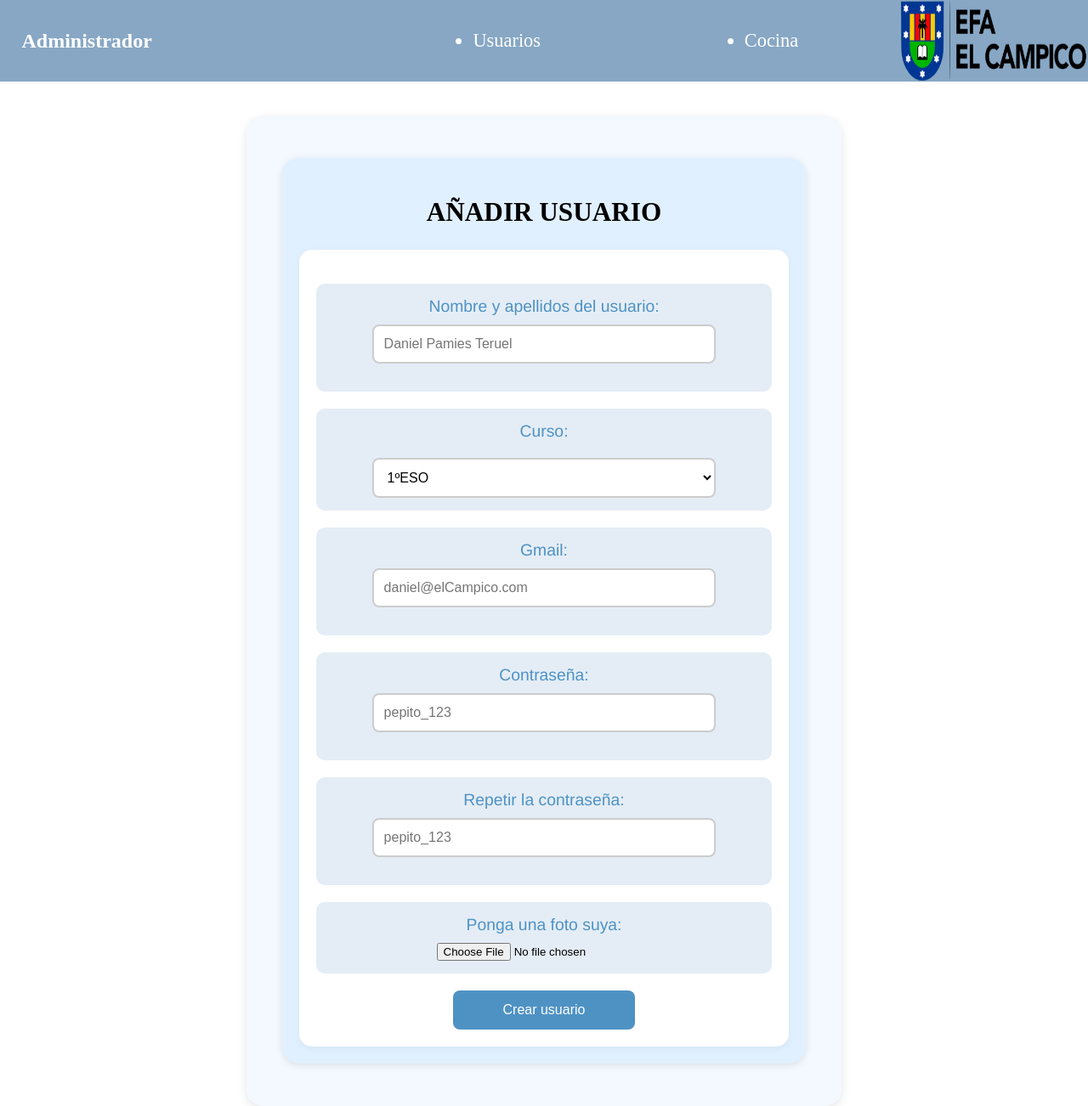
After one commit to luciaver/TRABAJOBOC, a PHP site: page /admin_usuarios_anadir.html in a window 1280 px wide. The commit adds this page. Shown: the whole page at 85% size. Run offline with PHP 8.4, Linux system fonts and the light colour scheme; some web fonts are replaced.

Commit message:
Se ha eliminado en modificar_crear usuario el apartado de crear y se ha trasladado a admin_usuario_anadir

```diff
--- a/admin_usuarios.html
+++ b/admin_usuarios.html
@@ -35,7 +35,7 @@
             </div>
 
             <div class="div_enlaces">
-                <a href="admin_usuarios_anadir_modificar.html" id="anadir">Añadir</a>
+                <a href="admin_usuarios_anadir.html" id="anadir">Añadir</a>
             </div>
         </div>
 
--- /dev/null
+++ b/admin_usuarios_anadir.html
@@ -0,0 +1,92 @@
+<!DOCTYPE html>
+<html lang="en">
+<head>
+    <meta charset="UTF-8">
+    <meta name="viewport" content="width=device-width, initial-scale=1.0">
+    <title>añadir usuario</title>
+    <link rel="stylesheet" href="user_admin.css">
+</head>
+<body>
+    <header>
+        <div id="div_user">
+            <h2 id="nombre_user">Administrador</h2>
+         </div>
+
+         <nav>
+            <ul>
+                <li><a href="admin_usuarios.html">Usuarios</a></li>
+                <li><a href="admin_cocina.html">Cocina</a></li>
+            </ul>
+        </nav>
+
+        <div id="div_logo">
+            <img src="img/login-logo.png" id="img_logo">
+        </div>
+    </header>
+
+    <section id="section_crearModificarUser">
+
+        <article class="article_crearModificarUser">
+
+            <div id="div_titulo">
+                <h2>AÑADIR USUARIO</h2>
+            </div>
+
+            <div class="div_formulario">
+                <form action="" method="post" enctype="multipart/form-data">
+                    <div class="formulario_div">
+                        <label for="Nombre_apellidos_usuario" class="label_crear_modificar">Nombre y apellidos del usuario:</label>
+                        <div class="div_input_crear">
+                            <input type="text" name="Nombre_apellidos_usuario" placeholder="Daniel Pamies Teruel" class="input_crear" required>
+                        </div>
+                    </div>
+
+                    <div class="formulario_div" id="curso_crear">
+                        <label for="curso" class="label_crear_modificar">Curso:</label>
+                        <select name="curso" class="seleccion" required>
+                            <option value="1ºESO">1ºESO</option>
+                            <option value="2ºESO">2ºESO</option>
+                            <option value="3ºESO">3ºESO</option>
+                            <option value="4ºESO">4ºESO</option>
+                           <option value="Grado Medio 1º año">Grado Medio 1º año</option>
+                            <option value="Grado Medio 2º año">Grado Medio 2º año</option>
+                        </select>
+                    </div>
+
+                    <div class="formulario_div">
+                        <label for="gmail" class="label_crear_modificar">Gmail:</label>
+                        <div class="div_input_crear">
+                            <input type="email" name="gmail" placeholder="daniel@elCampico.com" class="input_crear" required>
+                        </div>
+                    </div>
+
+                    <div class="formulario_div">
+                        <label for="contrasena" class="label_crear_modificar">Contraseña:</label>
+                        <div class="div_input_crear">
+                            <input type="password" name="contrasena" placeholder="pepito_123" class="input_crear" required>
+                        </div>
+                    </div>
+
+                    <div class="formulario_div">
+                        <label for="repetir_contrasena" class="label_crear_modificar">Repetir la contraseña:</label>
+                        <div class="div_input_crear">
+                            <input type="password" name="repetir_contrasena" placeholder="pepito_123" class="input_crear" required>
+                        </div>
+                    </div>
+
+                    <div class="formulario_div">
+                        <label for="foto" class="label_crear_modificar">Ponga una foto suya:</label>
+                        <div class="div_input_crear">
+                            <input type="file" name="foto" accept="jpg, png">
+                        </div>
+                    </div>
+
+                    <div id="div_boton_crear">
+                        <button type="button" name="crear" class="boton_crear_modificar">Crear usuario</button>
+                    </div>
+                </form>
+            </div>
+        </article>
+    </section>
+</body>
+</html>
--- a/user_admin.css
+++ b/user_admin.css
@@ -196,10 +196,10 @@ ol {
     background-color: red;
 }
 
-/* admin_usuarios_añadir_modificar*/
+/* admin_usuarios_añadir y admin_usuarios_modificar */
 
 #section_crearModificarUser {
-    width: 80%;
+    width: 50%;
     margin: 0 auto;
     margin-top: 40px;
     min-width: 350px;
@@ -209,12 +209,12 @@ ol {
     padding: 30px;
     display: flex;
     flex-wrap: wrap;
-    justify-content: space-between;
+    justify-content: center;
 }
 
 
 .article_crearModificarUser {
-    width: 45%;
+    width: 90%;
     background-color: #e1f0ff;
     margin-top: 20px;
     margin-bottom: 20px;
```
